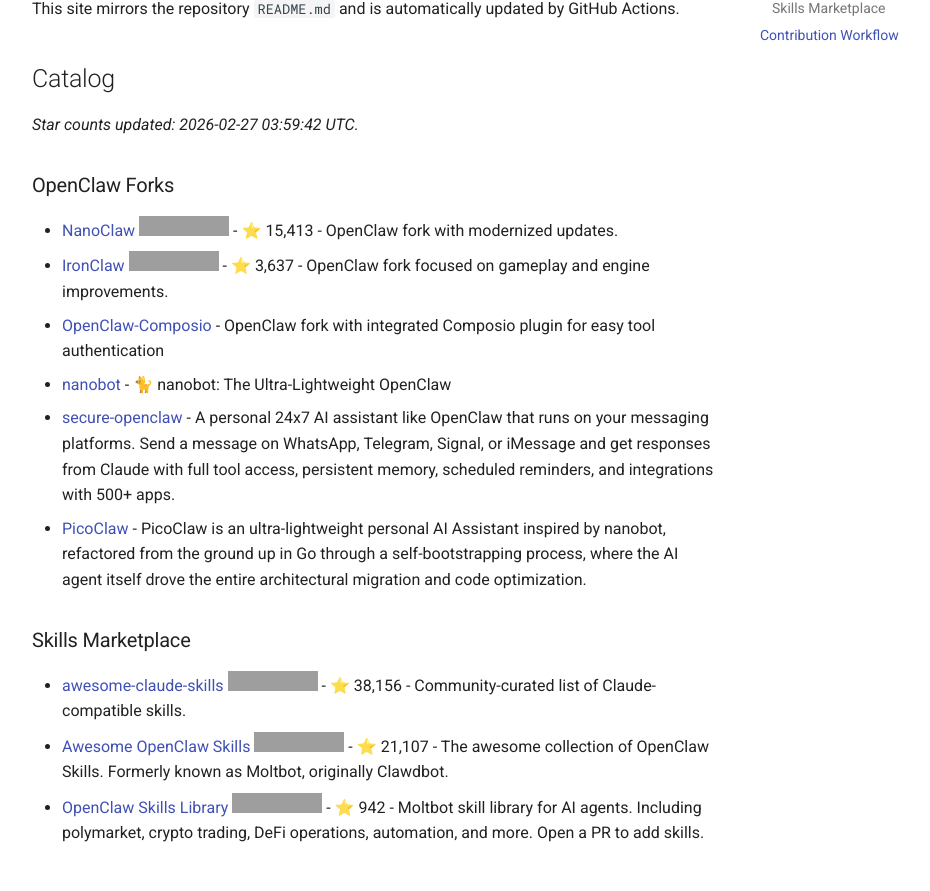
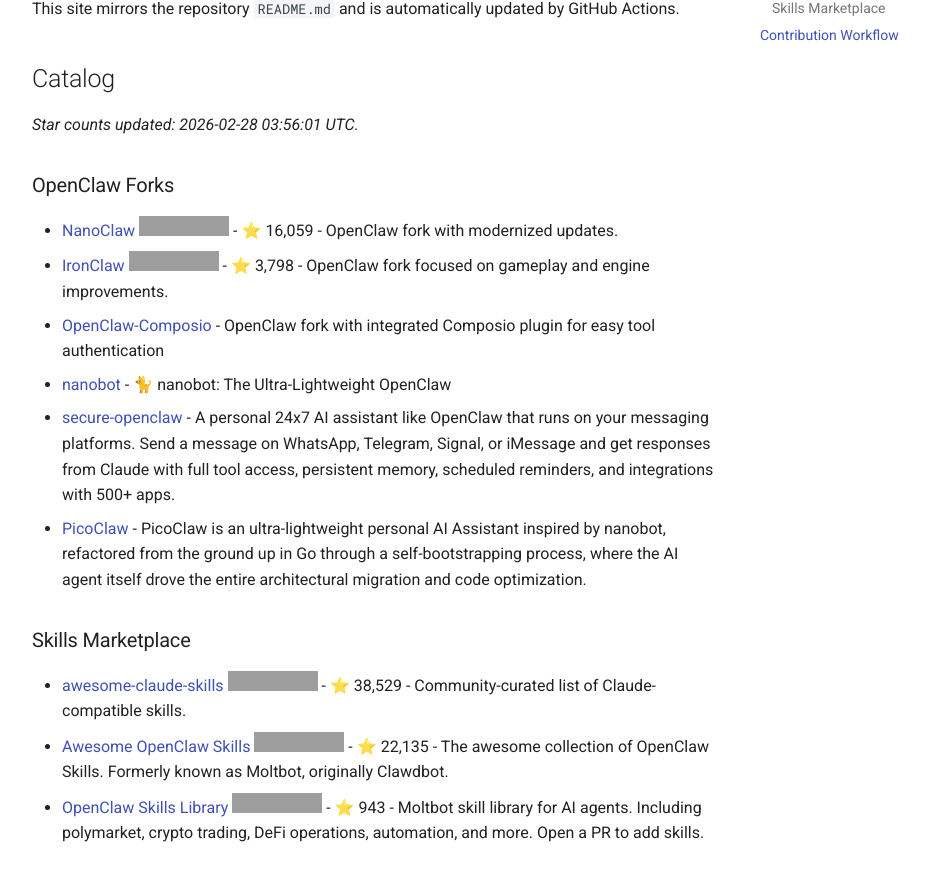
Before and after one commit to andrijdavid/awesome-claw, an MkDocs documentation site: the page built from docs/index.md, in a window 1280 px wide and 1316 px high, cut to the strip 184-1075 px from the top of the window. Shown: the whole strip, without its empty margins (264-1194 px from the left). Built offline with MkDocs 1.6.1 and Material for MkDocs 9.7.7, drawn with Linux system fonts in a browser that asks for light colours; comment, search, counter and statistics services are not loaded; grey boxes are pictures that could not be loaded.

Commit message:
chore: update repository stars

```diff
--- a/docs/index.md
+++ b/docs/index.md
@@ -6,12 +6,12 @@ This site mirrors the repository `README.md` and is automatically updated by Git
 
 <!-- BEGIN: GENERATED_REPO_LIST -->
 
-_Star counts updated: 2026-02-27 03:59:42 UTC._
+_Star counts updated: 2026-02-28 03:56:01 UTC._
 
 ### OpenClaw Forks
 
-- [NanoClaw](https://github.com/qwibitai/nanoclaw) ![GitHub Repo stars](https://img.shields.io/github/stars/qwibitai/nanoclaw?style=flat-square) - ⭐ 15,413 - OpenClaw fork with modernized updates.
-- [IronClaw](https://github.com/nearai/ironclaw) ![GitHub Repo stars](https://img.shields.io/github/stars/nearai/ironclaw?style=flat-square) - ⭐ 3,637 - OpenClaw fork focused on gameplay and engine improvements.
+- [NanoClaw](https://github.com/qwibitai/nanoclaw) ![GitHub Repo stars](https://img.shields.io/github/stars/qwibitai/nanoclaw?style=flat-square) - ⭐ 16,059 - OpenClaw fork with modernized updates.
+- [IronClaw](https://github.com/nearai/ironclaw) ![GitHub Repo stars](https://img.shields.io/github/stars/nearai/ironclaw?style=flat-square) - ⭐ 3,798 - OpenClaw fork focused on gameplay and engine improvements.
 - [OpenClaw-Composio](https://github.com/ComposioHQ/openclaw-composio) - OpenClaw fork with integrated Composio plugin for easy tool authentication
 - [nanobot](https://github.com/HKUDS/nanobot) - 🐈 nanobot: The Ultra-Lightweight OpenClaw
 - [secure-openclaw](https://github.com/ComposioHQ/secure-openclaw) - A personal 24x7 AI assistant like OpenClaw that runs on your messaging platforms. Send a message on WhatsApp, Telegram, Signal, or iMessage and get responses from Claude with full tool access, persistent memory, scheduled reminders, and integrations with 500+ apps.
@@ -19,9 +19,9 @@ _Star counts updated: 2026-02-27 03:59:42 UTC._
 
 ### Skills Marketplace
 
-- [awesome-claude-skills](https://github.com/ComposioHQ/awesome-claude-skills) ![GitHub Repo stars](https://img.shields.io/github/stars/ComposioHQ/awesome-claude-skills?style=flat-square) - ⭐ 38,156 - Community-curated list of Claude-compatible skills.
-- [Awesome OpenClaw Skills](https://github.com/VoltAgent/awesome-openclaw-skills) ![GitHub Repo stars](https://img.shields.io/github/stars/VoltAgent/awesome-openclaw-skills?style=flat-square) - ⭐ 21,107 - The awesome collection of OpenClaw Skills. Formerly known as Moltbot, originally Clawdbot.
-- [OpenClaw Skills Library](https://github.com/BankrBot/openclaw-skills) ![GitHub Repo stars](https://img.shields.io/github/stars/BankrBot/openclaw-skills?style=flat-square) - ⭐ 942 - Moltbot skill library for AI agents. Including polymarket, crypto trading, DeFi operations, automation, and more. Open a PR to add skills.
+- [awesome-claude-skills](https://github.com/ComposioHQ/awesome-claude-skills) ![GitHub Repo stars](https://img.shields.io/github/stars/ComposioHQ/awesome-claude-skills?style=flat-square) - ⭐ 38,529 - Community-curated list of Claude-compatible skills.
+- [Awesome OpenClaw Skills](https://github.com/VoltAgent/awesome-openclaw-skills) ![GitHub Repo stars](https://img.shields.io/github/stars/VoltAgent/awesome-openclaw-skills?style=flat-square) - ⭐ 22,135 - The awesome collection of OpenClaw Skills. Formerly known as Moltbot, originally Clawdbot.
+- [OpenClaw Skills Library](https://github.com/BankrBot/openclaw-skills) ![GitHub Repo stars](https://img.shields.io/github/stars/BankrBot/openclaw-skills?style=flat-square) - ⭐ 943 - Moltbot skill library for AI agents. Including polymarket, crypto trading, DeFi operations, automation, and more. Open a PR to add skills.
 
 <!-- END: GENERATED_REPO_LIST -->
 
```
Also changed, not shown: README.md (+6 -6 lines).
